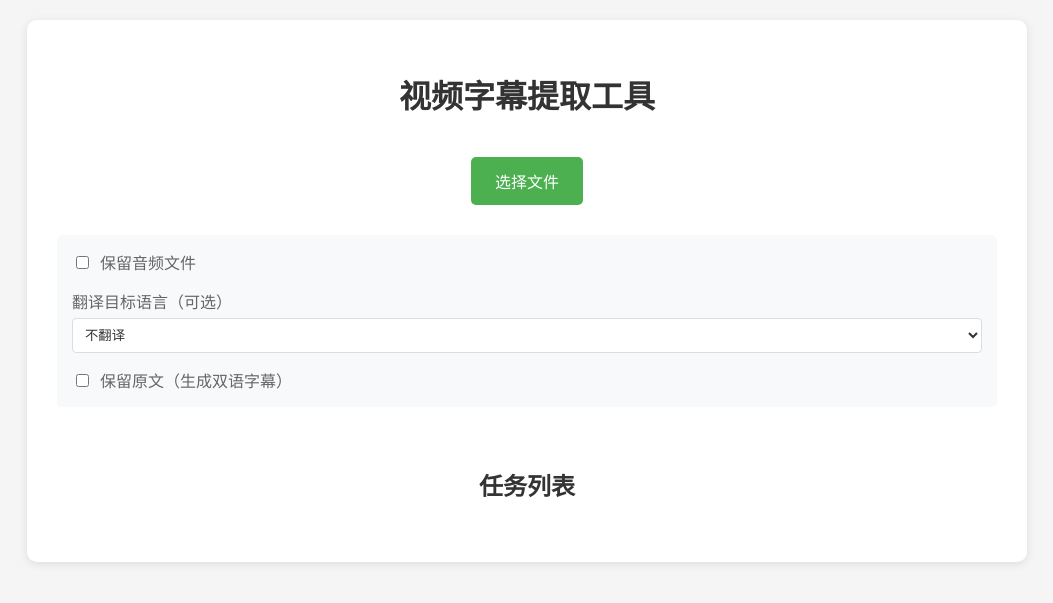
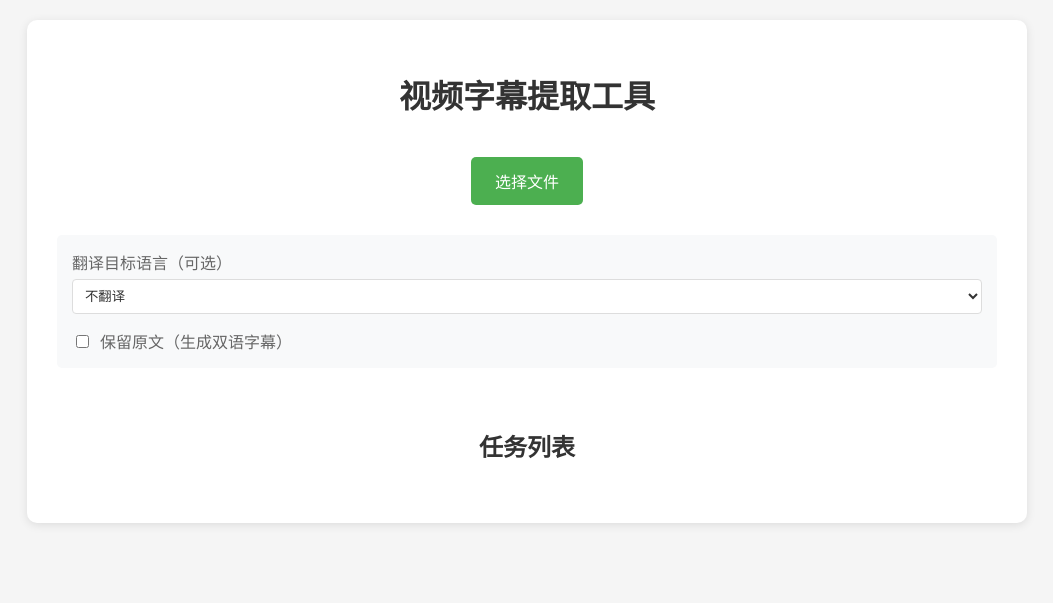
Before and after one commit to yuzhi-jiang/videwoWhisper, a Flask app: page / in a window 1280 px wide. Shown: the top 603 px of the page, without its empty margins (113-1166 px from the left). Run offline with Flask 3, Linux system fonts and the light colour scheme; parts of the project's set-up code (start-up, migrations or seed data) failed here and were passed over.

Commit message:
feata; 去除保留音频选择

```diff
--- a/app.py
+++ b/app.py
@@ -93,7 +93,6 @@ def upload_file():
 
         # 获取翻译设置
         target_lang = request.form.get('target_lang')
-        keep_audio = request.form.get('keep_audio', 'false').lower() == 'true'
         keep_original = request.form.get('keep_original', 'false').lower() == 'true'
 
         # 添加任务到处理队列
@@ -102,7 +101,6 @@ def upload_file():
             file_path=file_path,
             output_dir=app.config['UPLOAD_FOLDER'],
             file_type=file_type,
-            keep_audio=keep_audio,
             target_lang=target_lang,
             keep_original=keep_original
         )
--- a/templates/index.html
+++ b/templates/index.html
@@ -155,12 +155,6 @@
             <button class="upload-btn" onclick="document.getElementById('fileInput').click()">选择文件</button>
             <div class="settings">
                 <div class="settings-group">
-                    <label class="checkbox-label">
-                        <input type="checkbox" id="keepAudio">
-                        保留音频文件
-                    </label>
-                </div>
-                <div class="settings-group">
                     <label class="select-label">翻译目标语言（可选）</label>
                     <select id="targetLang">
                         <option value="">不翻译</option>
@@ -196,7 +190,6 @@
         const selectedFiles = document.getElementById('selectedFiles');
         const startButton = document.getElementById('startButton');
         const taskList = document.getElementById('taskList');
-        const keepAudio = document.getElementById('keepAudio');
         const targetLang = document.getElementById('targetLang');
         const keepOriginal = document.getElementById('keepOriginal');
 
@@ -231,7 +224,6 @@
         function uploadFile(file) {
             const formData = new FormData();
             formData.append('file', file);
-            formData.append('keep_audio', keepAudio.checked);
             formData.append('keep_original', keepOriginal.checked);
             if (targetLang.value) {
                 formData.append('target_lang', targetLang.value);
```
Also changed, not shown: task_processor.py (+3 -5 lines).
